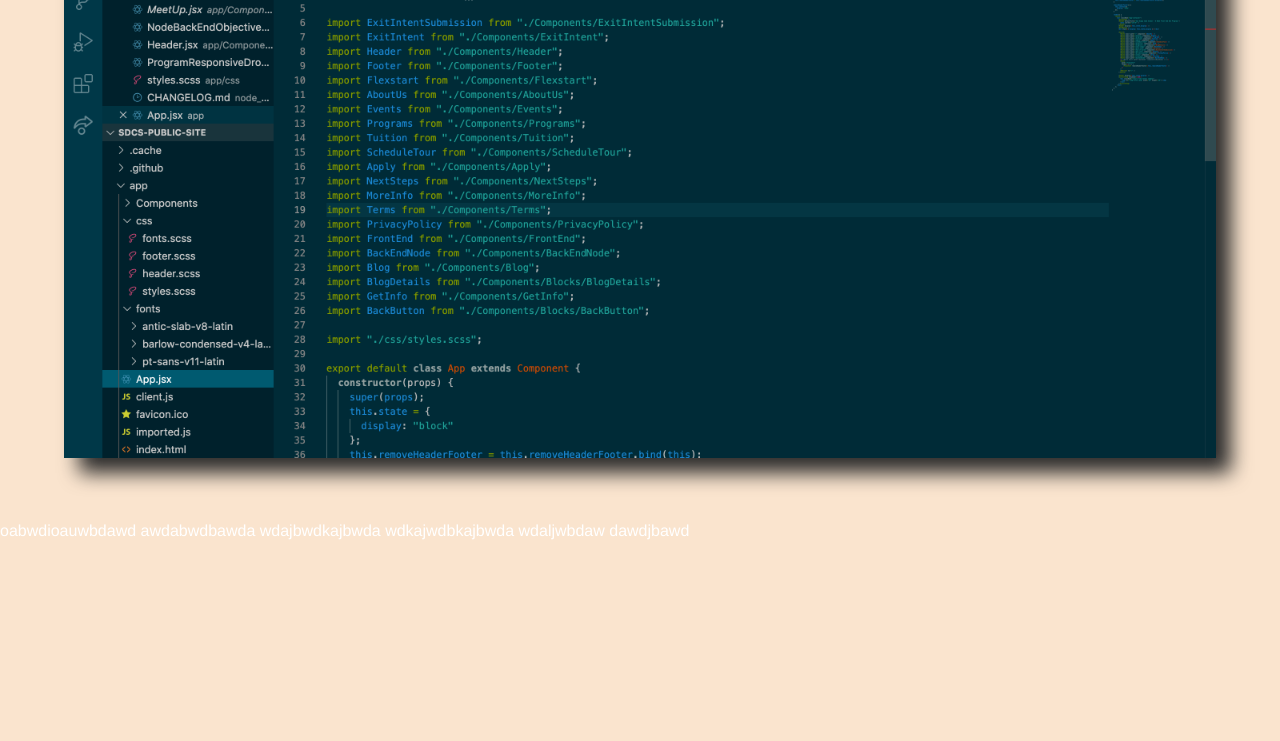
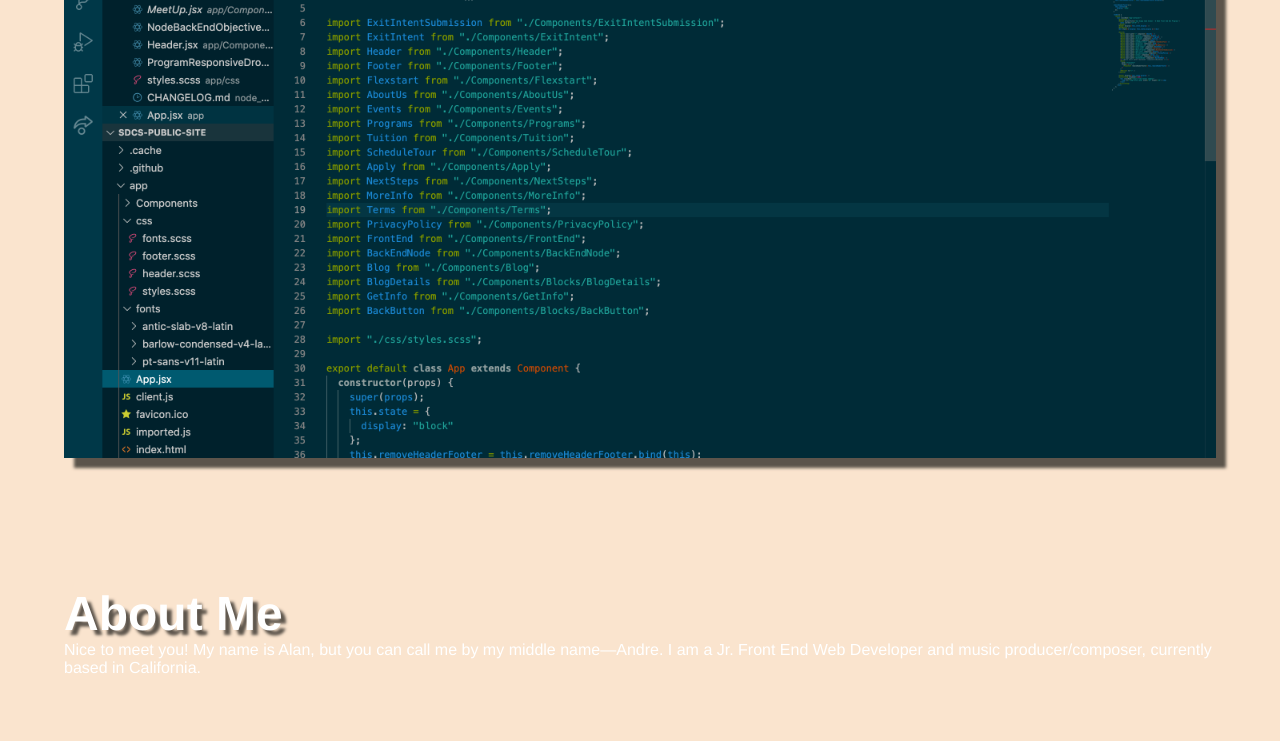
Before and after one commit to Suarezalan98/alansuarez-website, a website: page public/index.html in a window 1280 px wide. Shown: the part 166-907 px from the top of the page. Before the commit the page ends 800 px from the top, so only its background shows below. Drawn offline with Linux system fonts and the light colour scheme.

Commit message:
added about me section

```diff
--- a/public/index.html
+++ b/public/index.html
@@ -1,28 +1,41 @@
 <!DOCTYPE html>
 <html lang="en">
   <head>
-  <meta charset="UTF-8">
-  <meta name="viewport" content="width=device-width, initial-scale=1.0">
+    <meta charset="UTF-8" />
+    <meta name="viewport" content="width=device-width, initial-scale=1.0" />
     <title>Document</title>
-  <link rel="stylesheet" href="/style.css">
+    <link rel="stylesheet" href="/style.css" />
   </head>
   <body>
     <!-- <div class="header">
     <div class="title">Alan Suarez</div>
   </div> -->
     <div>
+      <div class="hero-section">
+        <!-- <div class="header">
+          <div class="title">Alan Suarez</div>
+        </div> -->
         <div class="background-image">
           <div class="header">
             <div class="title">Alan Suarez</div>
           </div>
         </div>
-    <div>oabwdioauwbdawd
-      awdabwdbawda
-      wdajbwdkajbwda
-      wdkajwdbkajbwda
-      wdaljwbdaw
-      dawdjbawd
       </div>
+      <div class="about-me">
+        <div class="heading">About Me</div>
+        <div class="container">
+          <div class="text">
+            Nice to meet you! My name is Alan, but you can call me by my middle
+            name—Andre. I am a Jr. Front End Web Developer and music
+            producer/composer, currently based in California.
+          </div>
+          <div class="profile-photo"></div>
+        </div>
+      </div>
+      <div class="code-project-section">
+        <div class="project"></div>
+      </div>
+      <div class="music-project-section"></div>
     </div>
   </body>
 </html>
--- a/public/style.css
+++ b/public/style.css
@@ -14,20 +14,36 @@ body {
   color: white;
 }
 
+.hero-section {
+  margin: 5%;
+  margin-bottom: 10%;
+}
+
 .title {
-  text-align: left;
+  text-align: start;
   font-size: 3em;
-  /* text-shadow:; */
+  text-shadow: 5px 5px 3px #000c0f;
 }
 
 .background-image {
   background-image: url("/pics/vscode.png");
   height: 70vh;
   max-width: 100%;
-  filter: drop-shadow(15px 15px 10px rgb(43, 43, 43));
+  box-shadow: 10px 10px 3px #5c544b;
   /* background-attachment: fixed; */
   /* background-position: center; */
   background-repeat: no-repeat;
   background-size: cover;
+  /* margin: 5%; */
+}
+
+.about-me {
   margin: 5%;
 }
+
+.heading {
+  text-align: left;
+  font-size: 3em;
+  font-weight: bold;
+  text-shadow: 5px 5px 3px #5c544b;
+}
```
Also changed, not shown: 1 other file. Lines whose indentation alone changed are shown as unchanged.
